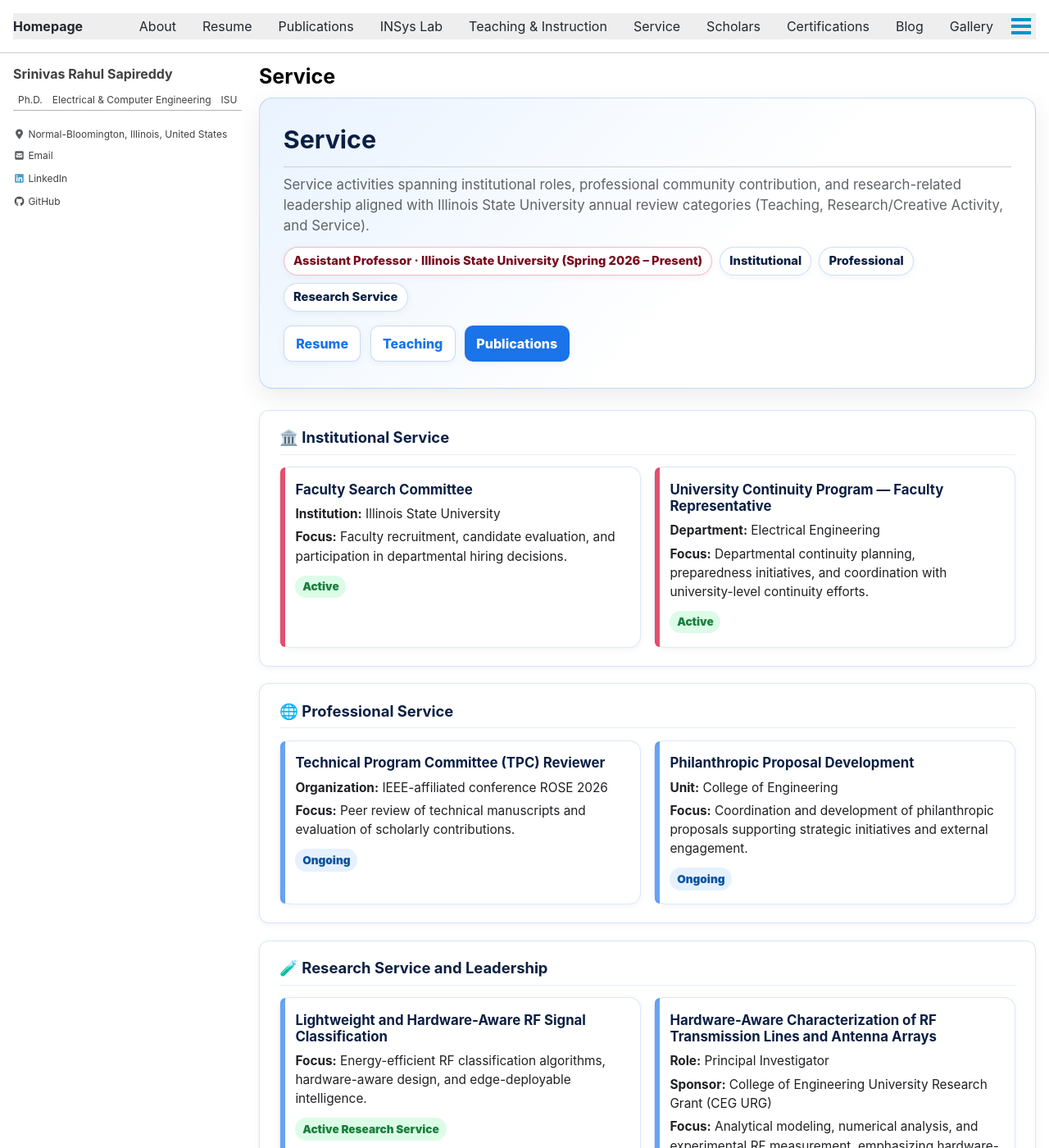
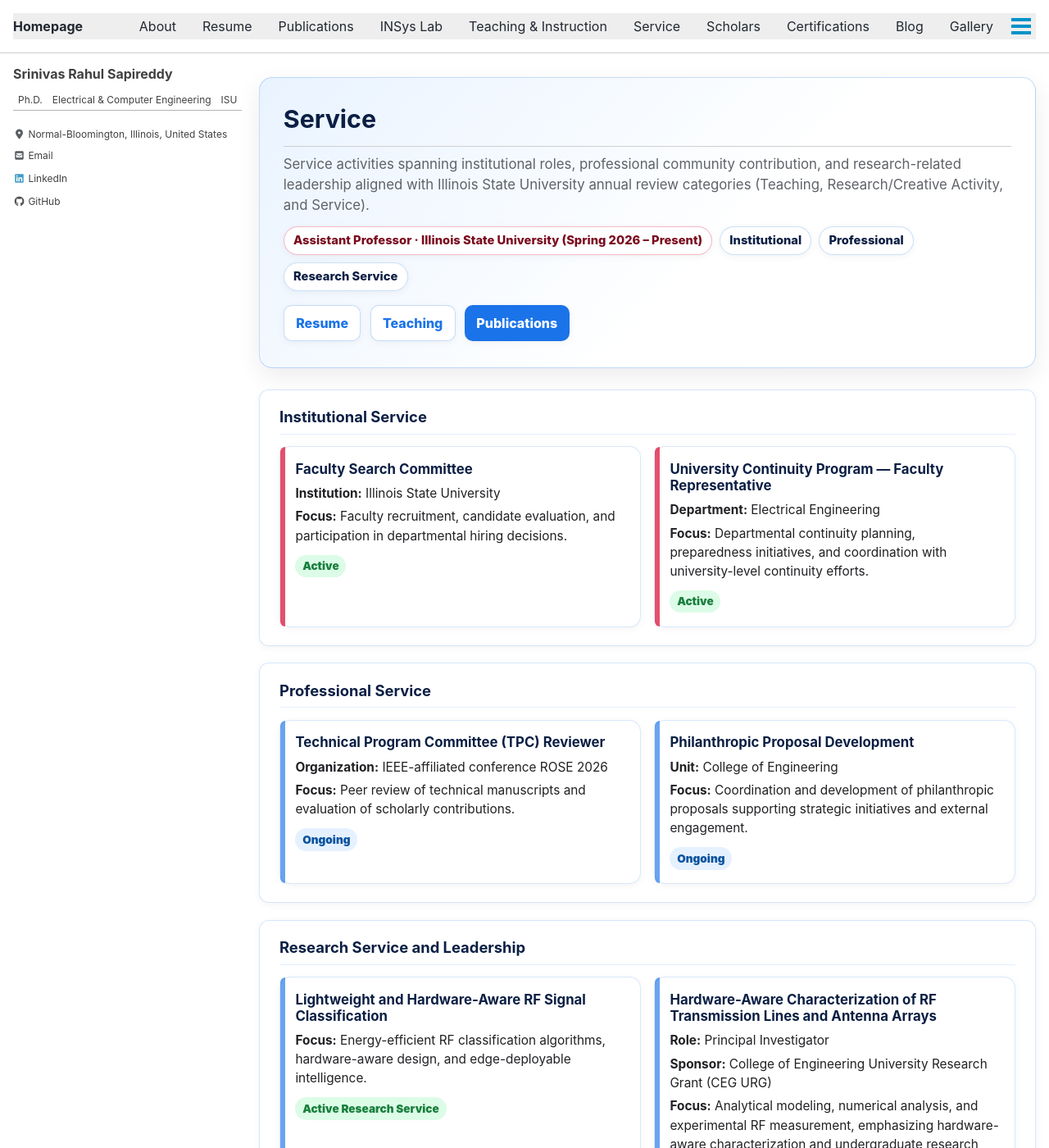
Before and after one commit to srsapireddy/srsapireddy.github.io, a Jekyll site: the page built from _pages/service.md, in a window 1280 px wide and 1400 px high. Shown: the whole window at 82% size. Built offline with Jekyll 4.4.1, drawn with Linux system fonts in a browser that asks for light colours; cached includes are drawn as plain includes; nearby versions of some CDN libraries.

Commit message:
Update service.md

```diff
--- a/_pages/service.md
+++ b/_pages/service.md
@@ -1,5 +1,5 @@
 ---
-title: "Service"
+title: ""
 layout: single
 permalink: /service/
 toc: false
@@ -216,7 +216,7 @@ author_profile: true
 </div>
 
 <div class="section">
-  <h3>🏛️ Institutional Service</h3>
+  <h3>Institutional Service</h3>
   <div class="divider"></div>
 
   <div class="service-grid">
@@ -239,7 +239,7 @@ author_profile: true
 </div>
 
 <div class="section">
-  <h3>🌐 Professional Service</h3>
+  <h3>Professional Service</h3>
   <div class="divider"></div>
 
   <div class="service-grid">
@@ -262,7 +262,7 @@ author_profile: true
 </div>
 
 <div class="section">
-  <h3>🧪 Research Service and Leadership</h3>
+  <h3>Research Service and Leadership</h3>
   <div class="divider"></div>
 
   <div class="service-grid">
```
